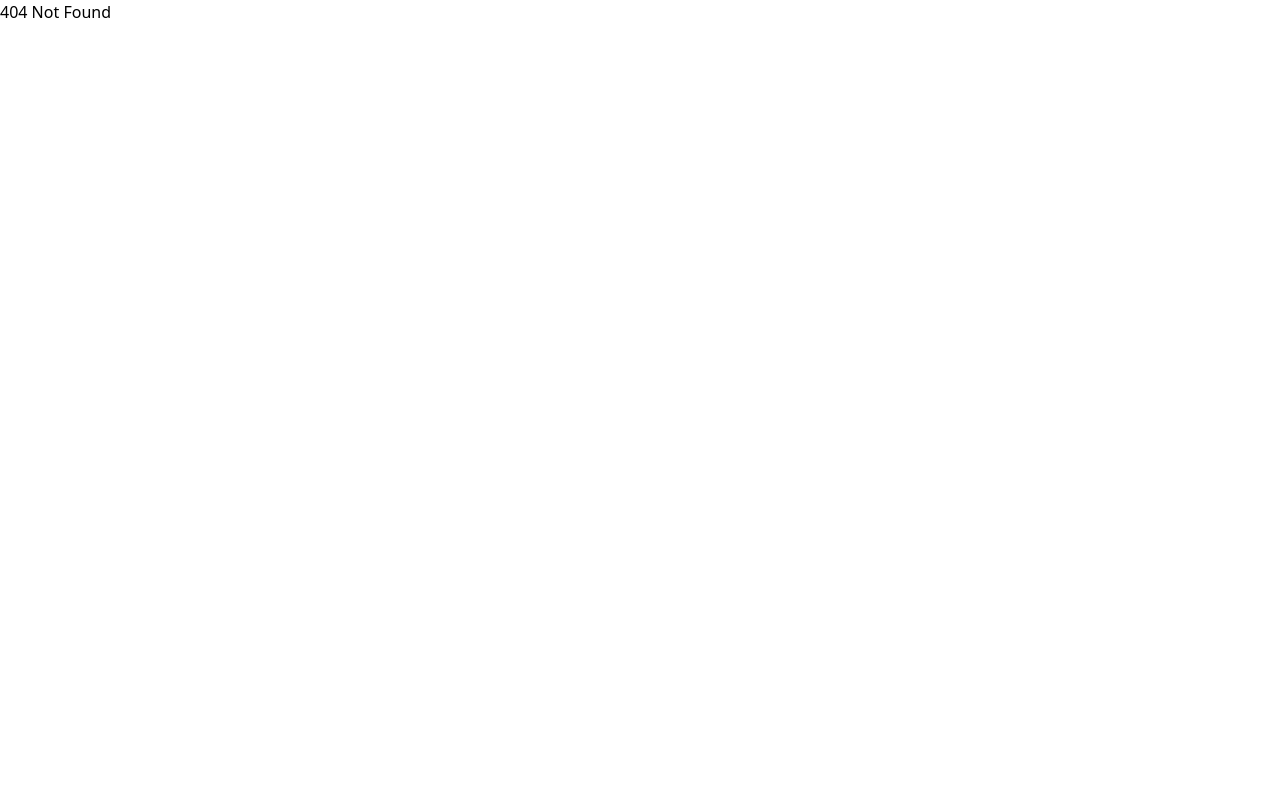
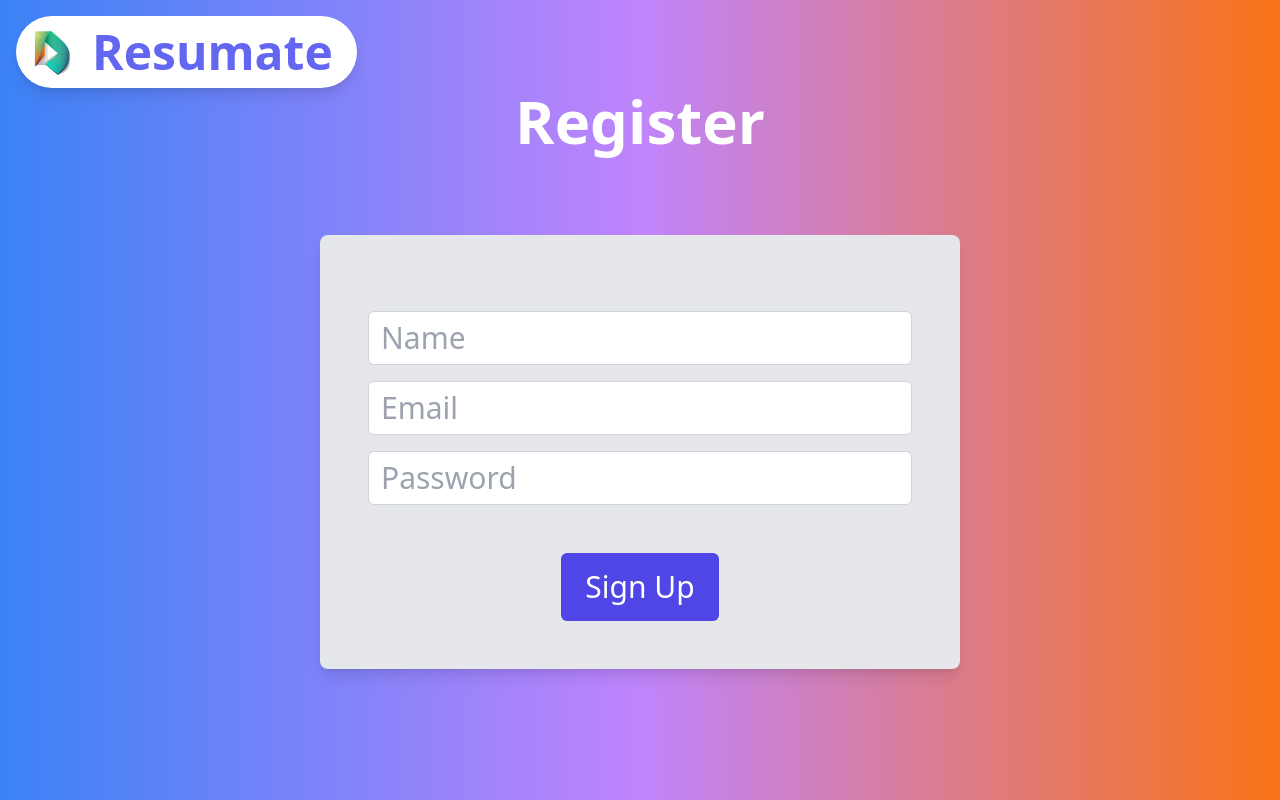
Before and after one commit to leo4life2/resumate-frontend, a React (Create React App) app: page /register in a window 1280 px wide. Before the commit this address had no page. Built offline with nearby package versions, Linux system fonts and the light colour scheme.

Commit message:
feat: add register page

```diff
--- a/src/App.js
+++ b/src/App.js
@@ -2,12 +2,14 @@ import React from 'react'
 import { Routes, Route } from 'react-router-dom'
 import Landing from './Pages/Landing'
 import Login from './Pages/Login'
+import Register from './Pages/Register'
 
 const App = () => {
   return (
     <Routes>
       <Route path="/" element={<Landing />} />
       <Route path="/login" element={<Login />} />
+      <Route path="/register" element={<Register />} />
       <Route path="*" element={<h1>404 Not Found</h1>} />
     </Routes>
   )
--- a/src/Pages/Landing.js
+++ b/src/Pages/Landing.js
@@ -25,7 +25,7 @@ const Landing = () => {
             A smarter way to connect job seekers and recruiters<br></br> through AI-driven resume analysis
           </h3>
           <div className="flex justify-center">
-            <button className="bg-indigo-600 text-white text-3xl py-4 px-6 rounded-md focus:outline-none focus:ring-2 focus:ring-indigo-300">
+            <button className="bg-indigo-600 text-white text-3xl py-4 px-6 rounded-md focus:outline-none focus:ring-2 focus:ring-indigo-300" onClick={() => navigate("/register")}>
               Sign up now
             </button>
           </div>
--- /dev/null
+++ b/src/Pages/Register.js
@@ -0,0 +1,62 @@
+import React from 'react'
+import logo from '../Assets/logo.png'
+import { useNavigate } from 'react-router'
+
+const Register = () => {
+  const navigate = useNavigate()
+  return (
+    <div className="min-h-screen bg-white flex flex-col bg-gradient-to-r from-blue-500 via-purple-400 to-orange-500">
+      <header className="flex items-center justify-between p-4">
+        <div className="flex items-center space-x-2 bg-white rounded-full py-1 pl-1 pr-6 shadow-lg" onClick={() => navigate("/")}>
+          <img className="w-16 h-16" src={logo} alt='logo'></img>
+          <h1 className="text-indigo-500 text-5xl font-semibold">Resumate</h1>
+        </div>
+      </header>  <main className="flex-grow flex items-center justify-center">
+        <div className="rounded-lg px-12 shadow-lg bg-gray-200 flex flex-col items-center w-1/2 justify-center space-y-4">
+          <h2 className="text-6xl font-semibold mb-36 -mt-36 text-white">Register</h2>
+          <form className="w-full space-y-4">
+            <div>
+              <label htmlFor="name" className="sr-only">Name</label>
+              <input
+                type="text"
+                id="name"
+                name="name"
+                placeholder="Name"
+                className="w-full px-3 py-2 border text-3xl border-gray-300 rounded-md focus:outline-none focus:ring-2 focus:ring-indigo-300"
+              />
+            </div>
+            <div>
+              <label htmlFor="email" className="sr-only">Email</label>
+              <input
+                type="email"
+                id="email"
+                name="email"
+                placeholder="Email"
+                className="w-full px-3 py-2 border text-3xl border-gray-300 rounded-md focus:outline-none focus:ring-2 focus:ring-indigo-300"
+              />
+            </div>
+            <div>
+              <label htmlFor="password" className="sr-only">Password</label>
+              <input
+                type="password"
+                id="password"
+                name="password"
+                placeholder="Password"
+                className="w-full px-3 py-2 border text-3xl border-gray-300 rounded-md focus:outline-none focus:ring-2 focus:ring-indigo-300"
+              />
+            </div>
+            <div className="flex justify-center">
+              <button
+                type='submit'
+                className="bg-indigo-600 text-white text-3xl py-4 px-6 rounded-md focus:outline-none focus:ring-2 focus:ring-indigo-300 mb-12 mt-8">
+                Sign Up
+              </button>
+            </div>
+          </form>
+        </div>
+      </main>
+    </div>
+  )
+}
+
+export default Register
```
